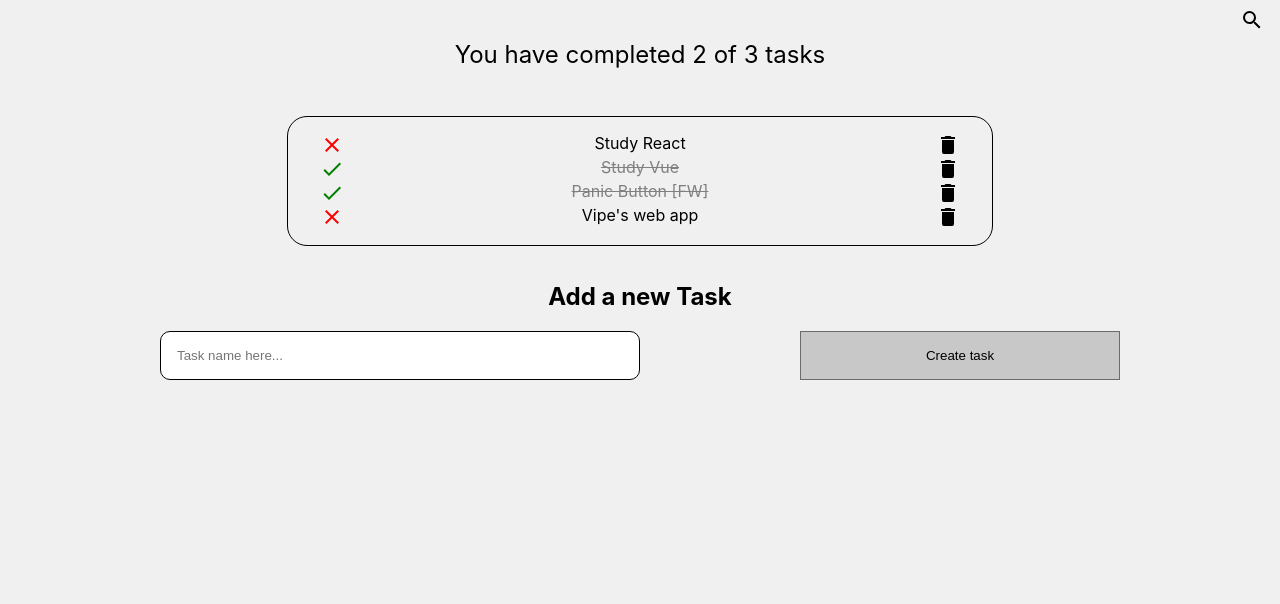
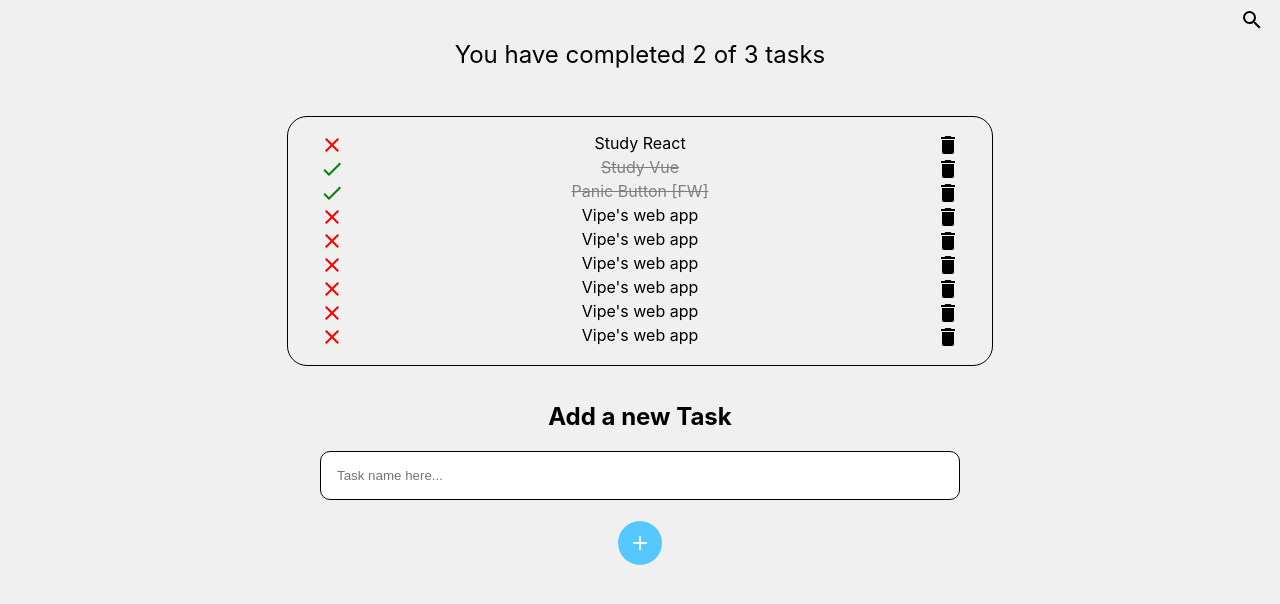
Before and after one commit to jfbarahonag/todo-list, a React (Create React App) app in the folder todo_project/: page / in a window 1280 px wide. Shown: the top 604 px of the page. Built offline with nearby package versions, Linux system fonts and the light colour scheme.

Commit message:
styles updated

```diff
--- a/todo_project/src/App.js
+++ b/todo_project/src/App.js
@@ -12,6 +12,11 @@ const TODOs = [
   { text: 'Study React', completed: false },
   { text: 'Study Vue', completed: true },
   { text: 'Panic Button [FW]', completed: true },
+  { text: 'Vipe\'s web app', completed: false },
+  { text: 'Vipe\'s web app', completed: false },
+  { text: 'Vipe\'s web app', completed: false },
+  { text: 'Vipe\'s web app', completed: false },
+  { text: 'Vipe\'s web app', completed: false },
   { text: 'Vipe\'s web app', completed: false },
 ]
 
--- a/todo_project/src/components/CreateTodoButton.css
+++ b/todo_project/src/components/CreateTodoButton.css
@@ -11,22 +11,29 @@
 }
 
 .create-task__input {
-    grid-column-start: 2;
-    grid-column-end  : 5;
+    grid-column-start: 3;
+    grid-column-end  : 7;
     padding: 1rem;
     border-radius: 10px;
     border: 1px solid black;
     outline: none;
+    margin-bottom: 20px;
 }
 
 .create-task__button {
-    grid-column-start: 6;
-    grid-column-end  : 8;
+    grid-row-start: 4;
+    grid-column-start: 4;
+    grid-column-end  : 6;
     background: none;
-    border: 0.5px solid rgb(107, 107, 107);
+    border: none;
+}
+
+.create-task__button > svg {
+    border-radius: 50%;
+    padding: 10px;
     cursor: pointer;
-    background-color: rgb(200, 200, 200);
-    padding: 1rem;
+    background-color: rgb(85, 201, 255);
+    color: aliceblue;
 }
 
 @media (max-width: 600px) {
@@ -52,4 +59,11 @@
         grid-column-end  : 8;
         border-radius: 10px;
     }
+
+    .create-task__button>svg {
+        position: fixed;
+        right   : 0;
+        bottom  : 0;
+        margin: 1rem;
+    }
 }
--- a/todo_project/src/components/CreateTodoButton.js
+++ b/todo_project/src/components/CreateTodoButton.js
@@ -12,7 +12,14 @@ function CreateTodoButton(props) {
         />
 
         <button className="create-task__button">
-            Create task
+          <svg
+            style={{ width: '24px', height: "24px" }}
+            viewBox="0 0 24 24">
+              <path
+                fill="currentColor"
+                d="M19,13H13V19H11V13H5V11H11V5H13V11H19V13Z"
+              />
+          </svg>
         </button>
       </section>
     );
```
